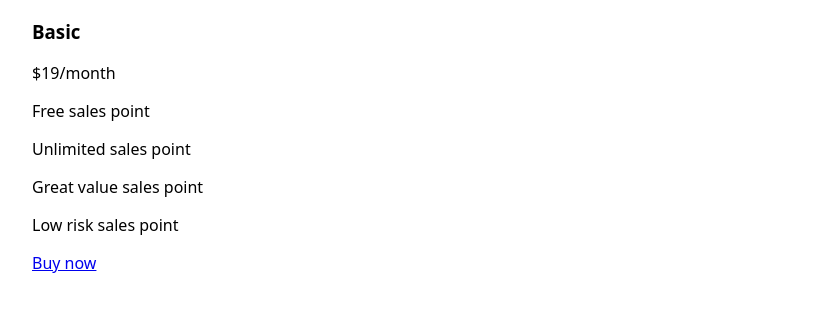
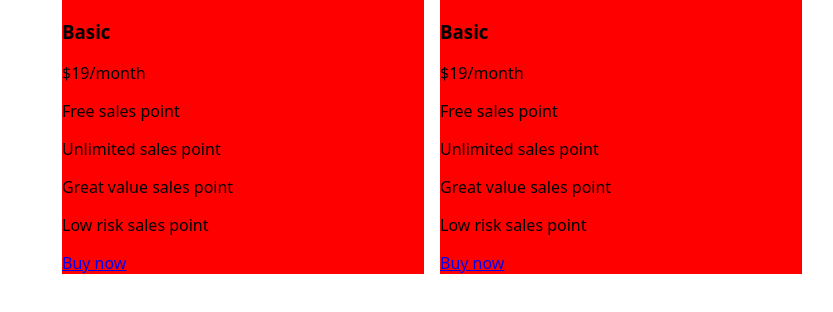
Before and after one commit to niklonberg/Mini-Projects, a plain HTML site: page price-cards/index.html in a window 1280 px wide. Shown: the whole page, without its empty margins (208-1041 px from the left). Drawn offline with Linux system fonts and the light colour scheme.

Commit message:
start grid layout of cards, ensuring multiple cards can be inserted

```diff
--- a/price-cards/container.css
+++ b/price-cards/container.css
@@ -2,5 +2,6 @@
   .container {
     max-width: 800px;
     margin-inline: auto;
+    padding-inline: 30px;
   }
 }
--- a/price-cards/index.html
+++ b/price-cards/index.html
@@ -21,6 +21,17 @@
               <a href="#">Buy now</a>
             </div>
           </div>
+          <div class="card">
+            <h3 class="card__title">Basic</h3>
+            <div class="card__content">
+              <p>$19<span>/month</span></p>
+              <p>Free sales point</p>
+              <p>Unlimited sales point</p>
+              <p>Great value sales point</p>
+              <p>Low risk sales point</p>
+              <a href="#">Buy now</a>
+            </div>
+          </div>
         </section>
       </div>
     </main>
--- /dev/null
+++ b/price-cards/price-cards.css
@@ -0,0 +1,12 @@
+@layer component {
+  #price-cards {
+    display: grid;
+    grid-auto-columns: 1fr;
+    grid-auto-flow: column;
+    gap: 16px;
+  }
+
+  .card {
+    background-color: red;
+  }
+}
--- a/price-cards/style.css
+++ b/price-cards/style.css
@@ -2,3 +2,4 @@
 
 @import url(base.css);
 @import url(container.css);
+@import url(price-cards.css);
```
